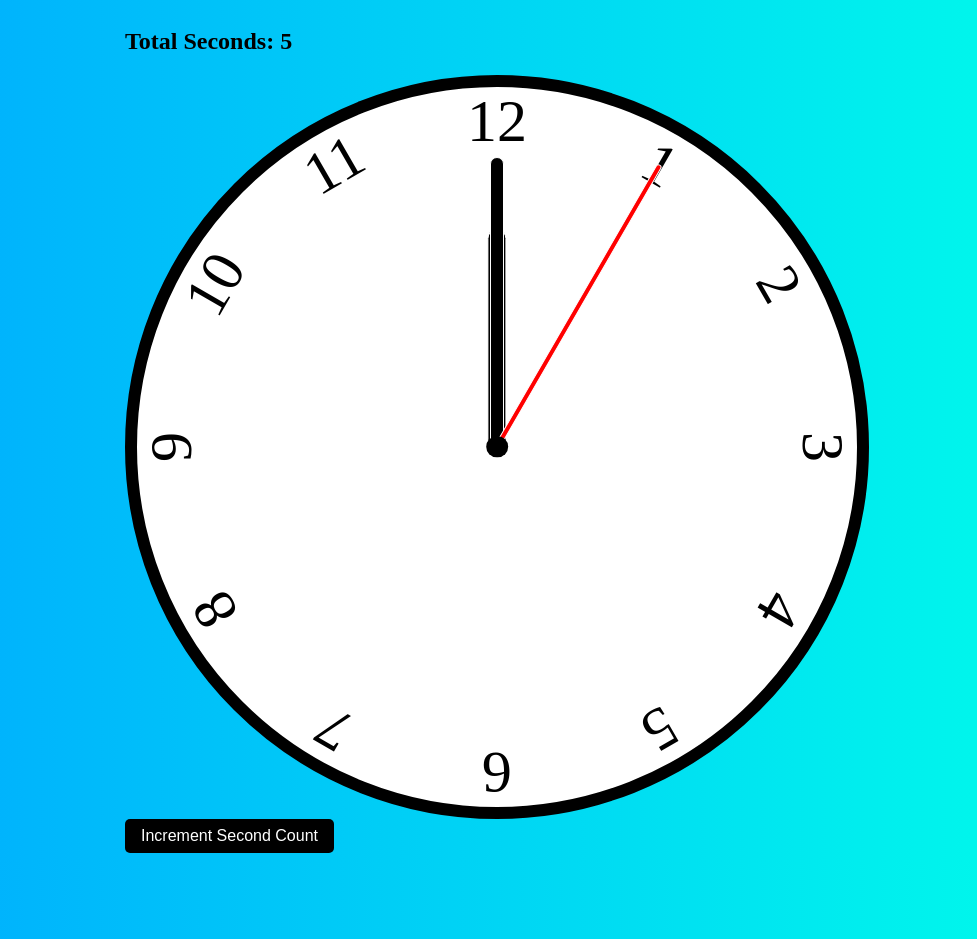
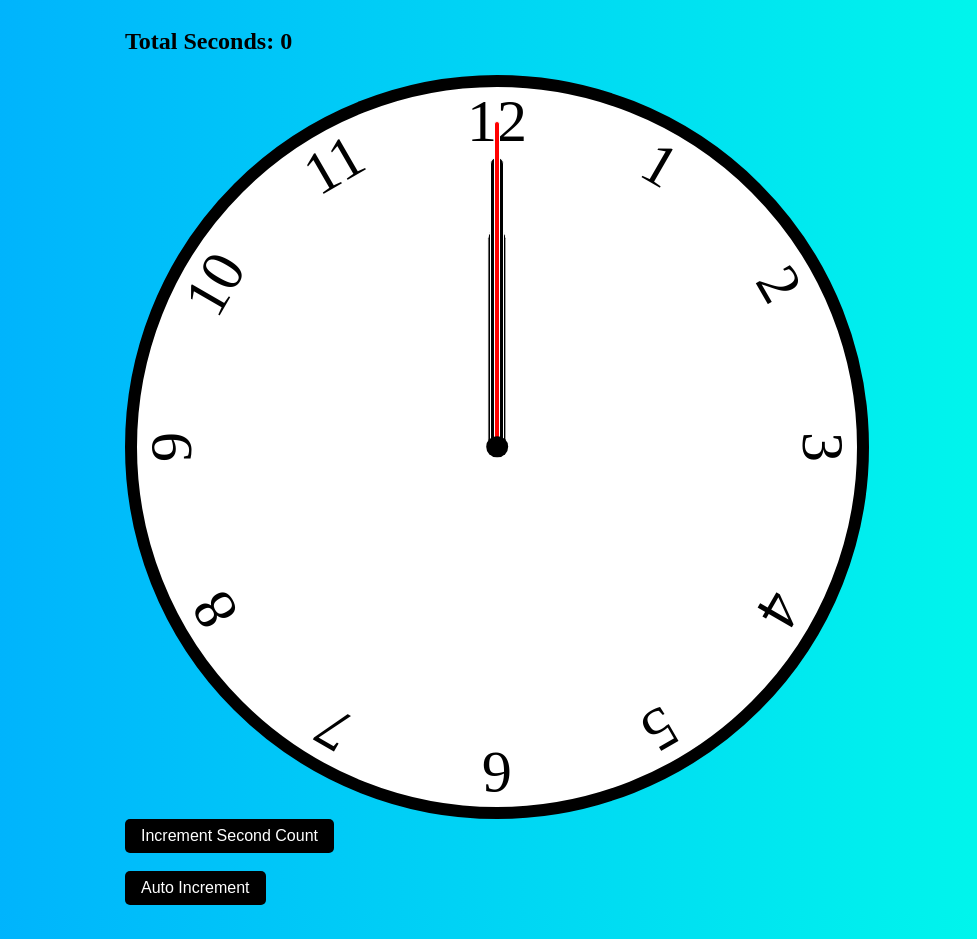
Before and after one commit to ryannarnoldd/Time-Passes, a plain HTML site: page index.html in a window 1280 px wide. Shown: the whole page, without its empty margins (151-1128 px from the left). Drawn offline with Linux system fonts and the light colour scheme.

Commit message:
Added auto increment button

```diff
--- a/index.html
+++ b/index.html
@@ -35,6 +35,9 @@
 
     <div class="buttons">
         <button onclick="doubleInterval()">Increment Second Count</button>
+        <!-- Auto increment button. -->
+         <br /> <br />
+        <button onclick="autoIncrementToggle()">Auto Increment</button>
     </div>
 
     </main>
--- a/script.js
+++ b/script.js
@@ -3,17 +3,18 @@ let incrementInterval = 1
 let seconds = 0
 let minutes = 0
 let hours = 0
+let autoIncrement = false;
 
 const hourHand = document.querySelector('[data-hour-hand]')
 const minuteHand = document.querySelector('[data-minute-hand]')
 const secondHand = document.querySelector('[data-second-hand]')
 const secondsSpan = document.querySelector('.seconds')
 
-setInterval(function increment() {
+function increment() {
     totalTime += incrementInterval;
     secondsSpan.innerHTML = totalTime
     renderClock()
-}, 1000);
+};
 
 function renderClock () {
     seconds = totalTime % 60
@@ -28,3 +29,13 @@ function renderClock () {
 function doubleInterval() {
     incrementInterval *= 2
 };
+
+function autoIncrementToggle() {
+    autoIncrement = !autoIncrement;
+}
+
+setInterval(() => {
+    if (autoIncrement) {
+        increment()
+    }
+}, 1000);
```
